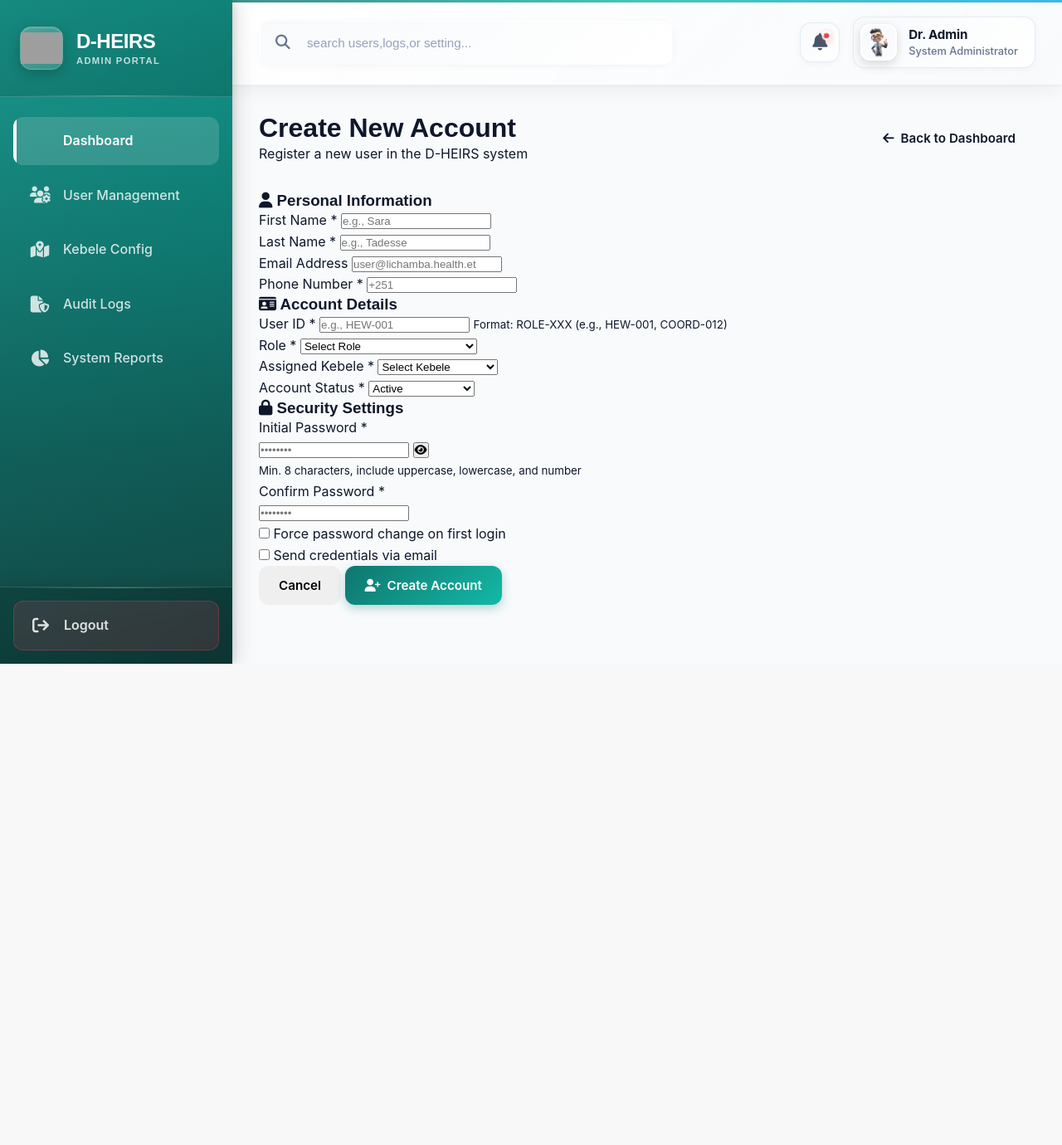
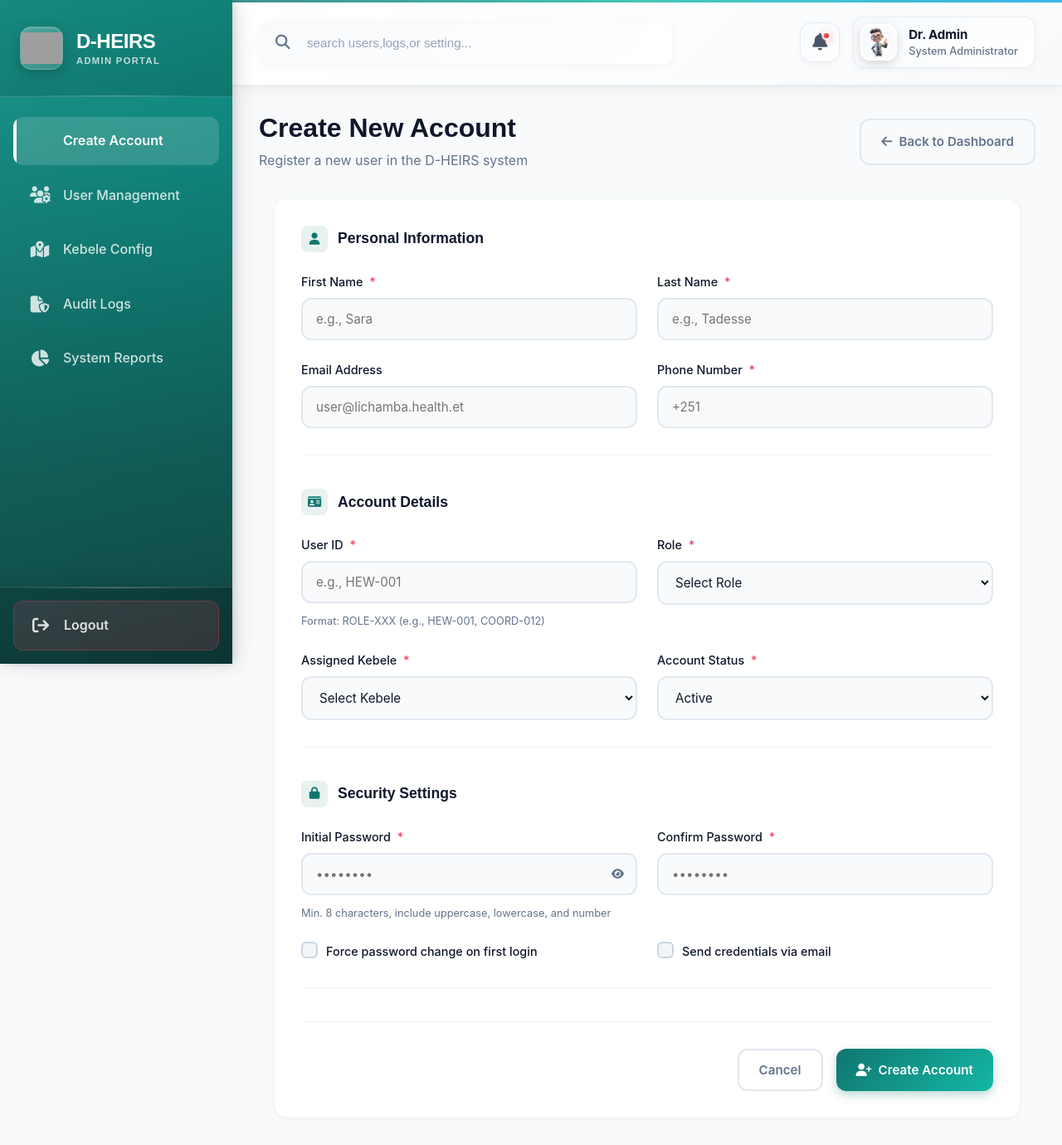
Before and after one commit to Nehimi/D-HIERS, a PHP site: page /create_account.html in a window 1280 px wide. Shown: the whole page at 83% size. Before the commit the page ends 800 px from the top, so only its background shows below. Run offline with PHP 8.4, Linux system fonts and the light colour scheme; grey boxes are pictures that could not be loaded.

Commit message:
CSS for create account

```diff
--- a/create_account.html
+++ b/create_account.html
@@ -23,7 +23,7 @@
         <nav class="sidebar-nav">
             <a href="admin.html" class="nav-item active">
                 <i class="fa-solid fa-grid-2"></i>
-                <span>Dashboard</span>
+                <span>Create Account</span>
             </a>
             <a href="User_managment.html" class="nav-item">
                 <i class="fa-solid fa-users-gear"></i>
--- a/css/admin.css
+++ b/css/admin.css
@@ -979,3 +979,219 @@ progress-labels span:first-child {
 .stat-card:nth-child(4) {
     animation-delay: 0.4s;
 }
+/* --- Form Styles --- */
+.page-subtitle {
+    color: var(--text-muted);
+    margin-top: 0.5rem;
+}
+
+.btn-outline {
+    background: transparent;
+    border: 2px solid #e2e8f0;
+    color: var(--text-muted);
+}
+
+.btn-outline:hover {
+    border-color: var(--primary);
+    color: var(--primary);
+    background: white;
+}
+
+.form-card {
+    background: white;
+    border-radius: 16px;
+    padding: 2rem;
+    box-shadow: 0 1px 3px rgba(0, 0, 0, 0.05);
+    border: 1px solid #f1f5f9;
+    max-width: 900px;
+    margin: 0 auto;
+}
+
+.form-section {
+    margin-bottom: 2.5rem;
+    border-bottom: 1px solid #f1f5f9;
+    padding-bottom: 2rem;
+}
+
+.form-section:last-child {
+    border-bottom: none;
+    margin-bottom: 0;
+    padding-bottom: 0;
+}
+
+.section-title {
+    font-size: 1.1rem;
+    color: var(--text-main);
+    margin-bottom: 1.5rem;
+    display: flex;
+    align-items: center;
+    gap: 0.75rem;
+    font-weight: 600;
+}
+
+.section-title i {
+    color: var(--primary);
+    background: rgba(15, 118, 110, 0.1);
+    width: 32px;
+    height: 32px;
+    display: flex;
+    align-items: center;
+    justify-content: center;
+    border-radius: 8px;
+    font-size: 0.9rem;
+}
+
+.form-row {
+    display: grid;
+    grid-template-columns: 1fr 1fr;
+    gap: 1.5rem;
+    margin-bottom: 1.5rem;
+}
+
+.form-row:last-child {
+    margin-bottom: 0;
+}
+
+.form-group {
+    display: flex;
+    flex-direction: column;
+    gap: 0.5rem;
+}
+
+.form-group label {
+    font-weight: 500;
+    font-size: 0.9rem;
+    color: var(--text-main);
+}
+
+.form-group .required {
+    color: var(--accent);
+    margin-left: 0.25rem;
+}
+
+.form-group input,
+.form-group select {
+    width: 100%;
+    padding: 0.875rem 1rem;
+    border: 2px solid #e2e8f0;
+    border-radius: 12px;
+    font-size: 0.95rem;
+    color: var(--text-main);
+    background: #f8fafc;
+    transition: all 0.3s ease;
+    font-family: var(--font-body);
+}
+
+.form-group input:focus,
+.form-group select:focus {
+    outline: none;
+    border-color: var(--primary);
+    background: white;
+    box-shadow: 0 0 0 4px rgba(15, 118, 110, 0.1);
+}
+
+.help-text {
+    font-size: 0.8rem;
+    color: var(--text-muted);
+    margin-top: 0.25rem;
+}
+
+.input-wrapper {
+    position: relative;
+    width: 100%;
+}
+
+.input-wrapper input {
+    width: 100%;
+}
+
+.toggle-password {
+    position: absolute;
+    right: 1rem;
+    top: 50%;
+    transform: translateY(-50%);
+    background: none;
+    border: none;
+    color: var(--text-muted);
+    cursor: pointer;
+    padding: 0;
+}
+
+.toggle-password:hover {
+    color: var(--text-main);
+}
+
+/* Custom Checkbox */
+.checkbox-container {
+    display: flex;
+    align-items: center;
+    gap: 0.75rem;
+    cursor: pointer;
+    font-size: 0.95rem;
+    user-select: none;
+    color: var(--text-main);
+    position: relative;
+    padding-left: 30px;
+}
+
+.checkbox-container input {
+    position: absolute;
+    opacity: 0;
+    cursor: pointer;
+    height: 0;
+    width: 0;
+}
+
+.checkmark {
+    position: absolute;
+    top: 0;
+    left: 0;
+    height: 20px;
+    width: 20px;
+    background-color: #f1f5f9;
+    border: 2px solid #cbd5e1;
+    border-radius: 6px;
+    transition: all 0.2s ease;
+}
+
+.checkbox-container:hover .checkmark {
+    background-color: #e2e8f0;
+}
+
+.checkbox-container input:checked~.checkmark {
+    background-color: var(--primary);
+    border-color: var(--primary);
+}
+
+.checkmark:after {
+    content: "";
+    position: absolute;
+    display: none;
+    left: 6px;
+    top: 2px;
+    width: 4px;
+    height: 9px;
+    border: solid white;
+    border-width: 0 2px 2px 0;
+    transform: rotate(45deg);
+}
+
+.checkbox-container input:checked~.checkmark:after {
+    display: block;
+}
+
+/* Form Actions */
+.form-actions {
+    display: flex;
+    justify-content: flex-end;
+    gap: 1rem;
+    margin-top: 2rem;
+    padding-top: 2rem;
+    border-top: 1px solid #f1f5f9;
+}
+
+@media (max-width: 768px) {
+    .form-row {
+        grid-template-columns: 1fr;
+    }
+}
```
